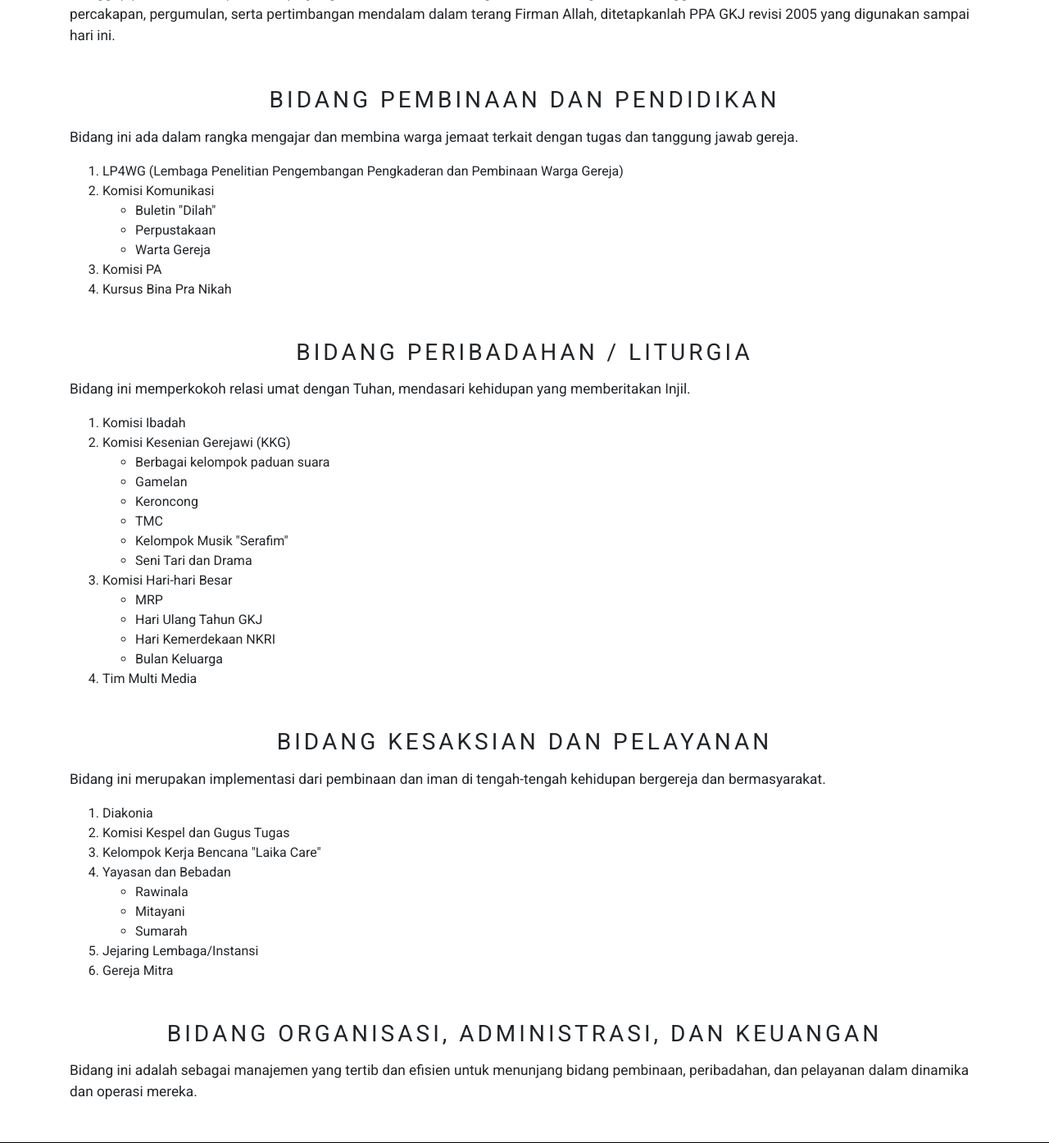
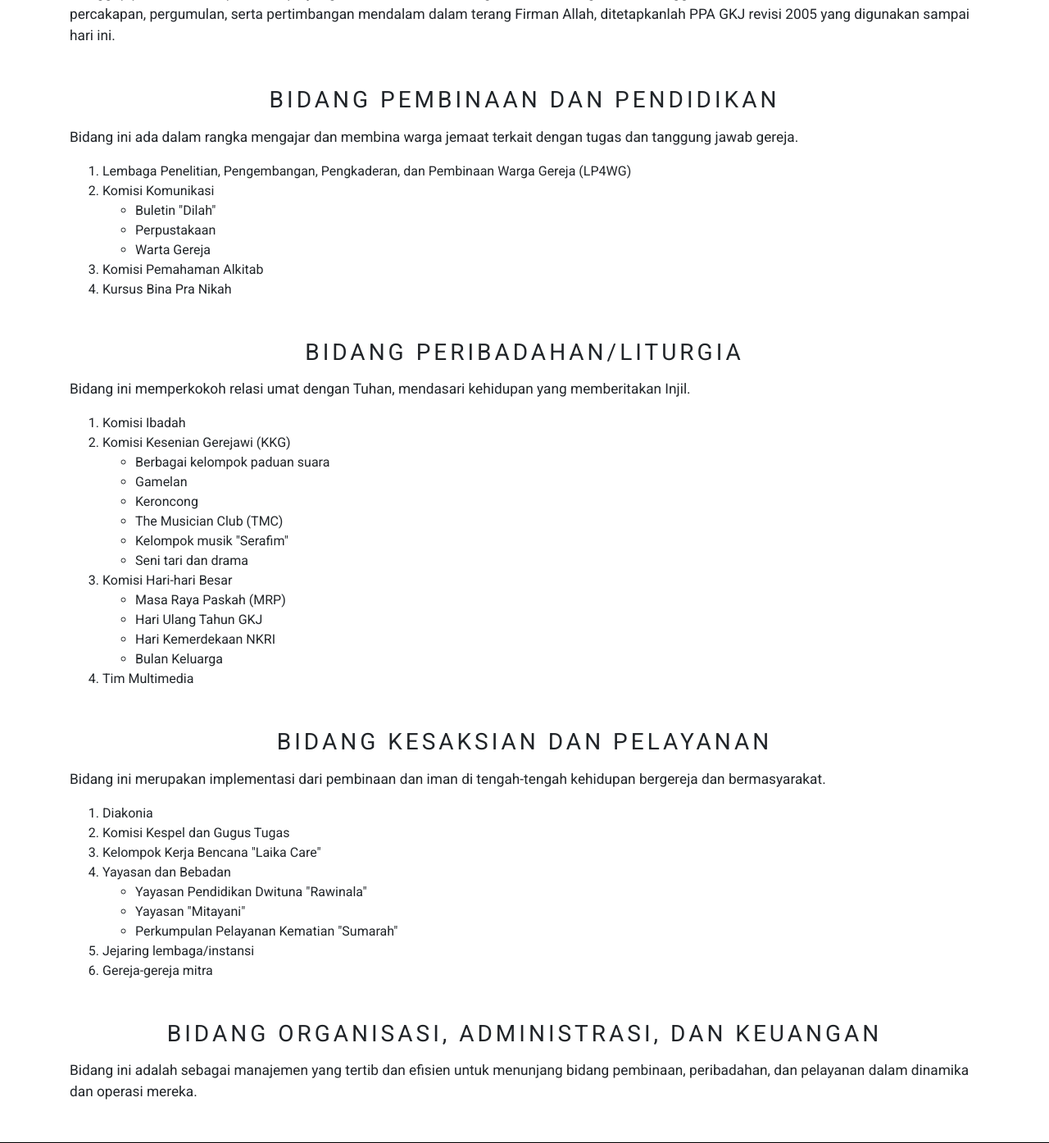
Before and after one commit to GottfriedCP/gkj-jakarta, a Django app: page /about/ in a window 1280 px wide. Shown: the part 1343-2737 px from the top of the page at 82% size. Run offline with Django 3.2, Linux system fonts and the light colour scheme; parts of the project's set-up code (start-up, migrations or seed data) failed here and were passed over; some libraries are stand-ins or nearby versions.

Commit message:
perbaikan ejaan

```diff
--- a/homepage/templates/homepage/about.html
+++ b/homepage/templates/homepage/about.html
@@ -58,7 +58,7 @@
         </p>
         <p class="bigger-font">
             <ol>
-                <li>LP4WG (Lembaga Penelitian Pengembangan Pengkaderan dan Pembinaan Warga Gereja)</li>
+                <li>Lembaga Penelitian, Pengembangan, Pengkaderan, dan Pembinaan Warga Gereja (LP4WG)</li>
                 <li>Komisi Komunikasi
                     <ul>
                         <li>Buletin "Dilah"</li>
@@ -66,7 +66,7 @@
                         <li>Warta Gereja</li>
                     </ul>
                 </li>
-                <li>Komisi PA</li>
+                <li>Komisi Pemahaman Alkitab</li>
                 <li>Kursus Bina Pra Nikah</li>
             </ol>
         </p>
@@ -74,7 +74,7 @@
 </section>
 <section id="bidang-2" class="main-section">
     <div class="container">
-        <h3 class="text-centered letter-spaced uppercased mb-3">Bidang Peribadahan / Liturgia</h3>
+        <h3 class="text-centered letter-spaced uppercased mb-3">Bidang Peribadahan/Liturgia</h3>
         <p class="bigger-font">
             Bidang ini memperkokoh relasi umat dengan Tuhan, mendasari kehidupan yang memberitakan Injil.
         </p>
@@ -86,20 +86,20 @@
                         <li>Berbagai kelompok paduan suara</li>
                         <li>Gamelan</li>
                         <li>Keroncong</li>
-                        <li>TMC</li>
-                        <li>Kelompok Musik "Serafim"</li>
-                        <li>Seni Tari dan Drama</li>
+                        <li>The Musician Club (TMC)</li>
+                        <li>Kelompok musik "Serafim"</li>
+                        <li>Seni tari dan drama</li>
                     </ul>
                 </li>
                 <li>Komisi Hari-hari Besar
                     <ul>
-                        <li>MRP</li>
+                        <li>Masa Raya Paskah (MRP)</li>
                         <li>Hari Ulang Tahun GKJ</li>
                         <li>Hari Kemerdekaan NKRI</li>
                         <li>Bulan Keluarga</li>
                     </ul>
                 </li>
-                <li>Tim Multi Media</li>
+                <li>Tim Multimedia</li>
             </ol>
         </p>
     </div>
@@ -117,13 +117,13 @@
                 <li>Kelompok Kerja Bencana "Laika Care"</li>
                 <li>Yayasan dan Bebadan
                     <ul>
-                        <li>Rawinala</li>
-                        <li>Mitayani</li>
-                        <li>Sumarah</li>
+                        <li>Yayasan Pendidikan Dwituna "Rawinala"</li>
+                        <li>Yayasan "Mitayani"</li>
+                        <li>Perkumpulan Pelayanan Kematian "Sumarah"</li>
                     </ul>
                 </li>
-                <li>Jejaring Lembaga/Instansi</li>
-                <li>Gereja Mitra</li>
+                <li>Jejaring lembaga/instansi</li>
+                <li>Gereja-gereja mitra</li>
             </ol>
         </p>
     </div>
```
Also changed, not shown: homepage/templates/homepage/index.html (+2 -8 lines).
